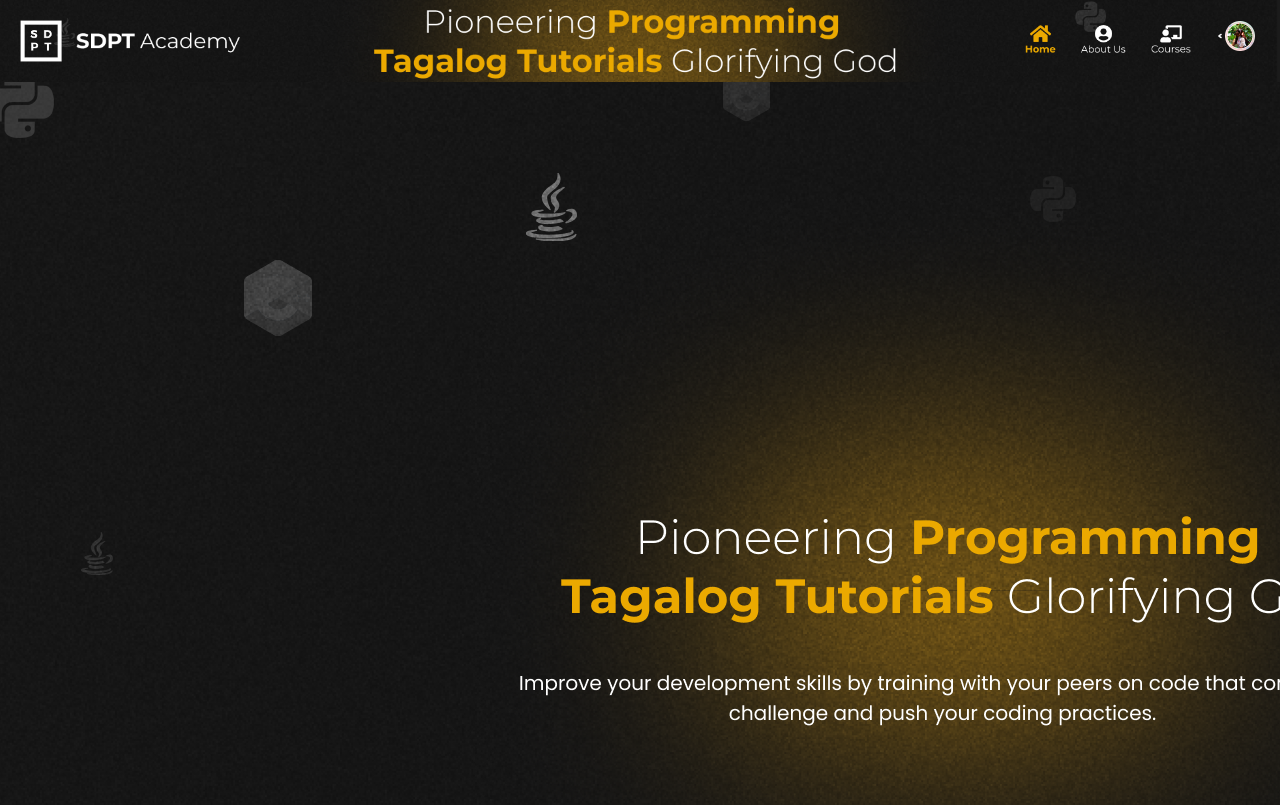
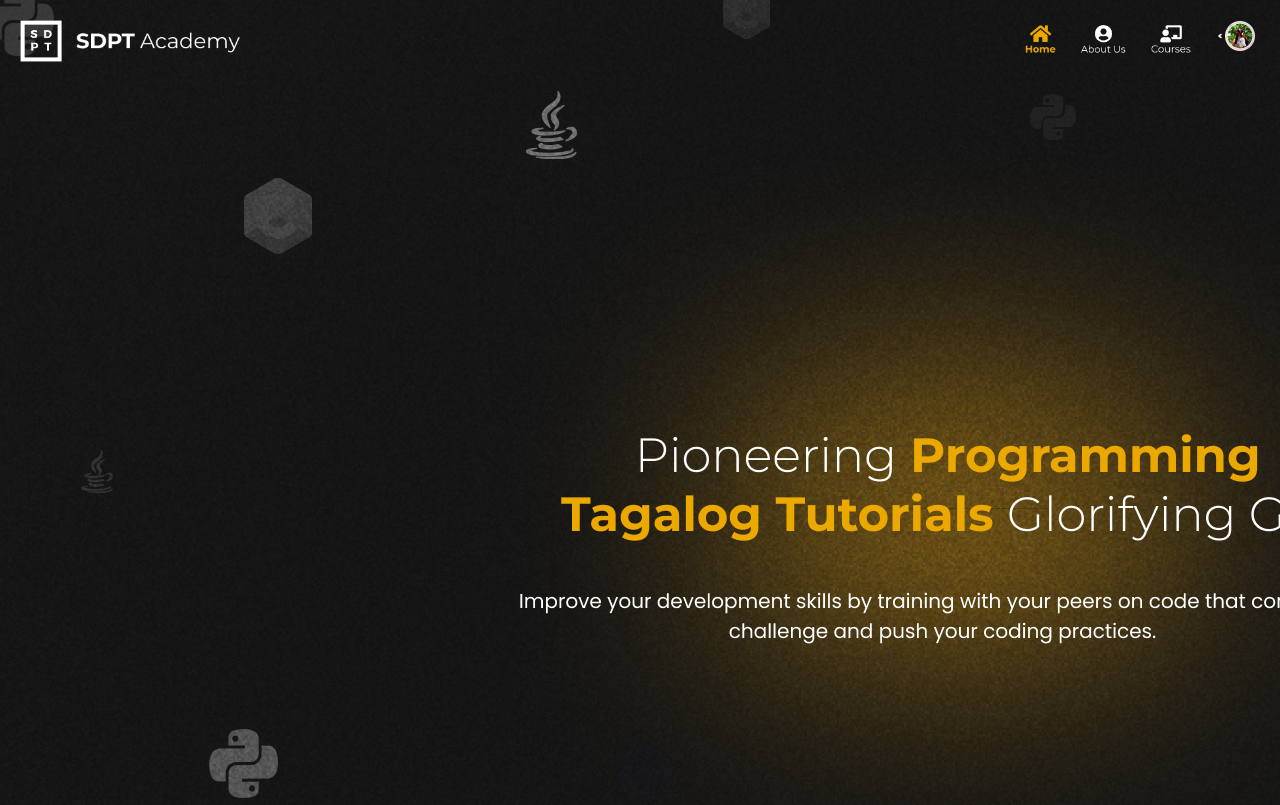
Before and after one commit to SeigiMondragon/team-collab-capstone, a React (Vite) app in the folder vite-project/: page /Home in a window 1280 px wide. Shown: the top 805 px of the page. Built offline with nearby package versions, Linux system fonts and the light colour scheme.

Commit message:
home page

```diff
--- a/vite-project/src/index.css
+++ b/vite-project/src/index.css
@@ -1,4 +1,3 @@
-
 body {
   background-color: #1B1B1B;
   margin: 0px;
@@ -6,19 +5,25 @@ body {
 
 .header {
   background-color: transparent;
+  position: relative;
+  z-index: 1;
+  width: 100%;
 }
 
 .header.home-bg {
-  background-image: url('./assets/header\ bg.png');
+  background-image: url('./assets/header bg.png');
   background-size: cover;
   background-position: center;
   background-attachment: fixed;
+  width: 100%;
+  height: 0px;
 }
 
 .nav-container {
   display: flex;
   justify-content: space-between;
 }
+
 .navlinks-container {
   display: flex;
 }
@@ -35,7 +40,7 @@ body {
   margin-top: 21px;
 }
 
-.navlink{
+.navlink {
   margin-right: 20px;
   text-decoration: none;
   color: white;
@@ -45,5 +50,4 @@ body {
 .header-logo {
   width: 220px;
   margin: 20px;
-
 }
```
